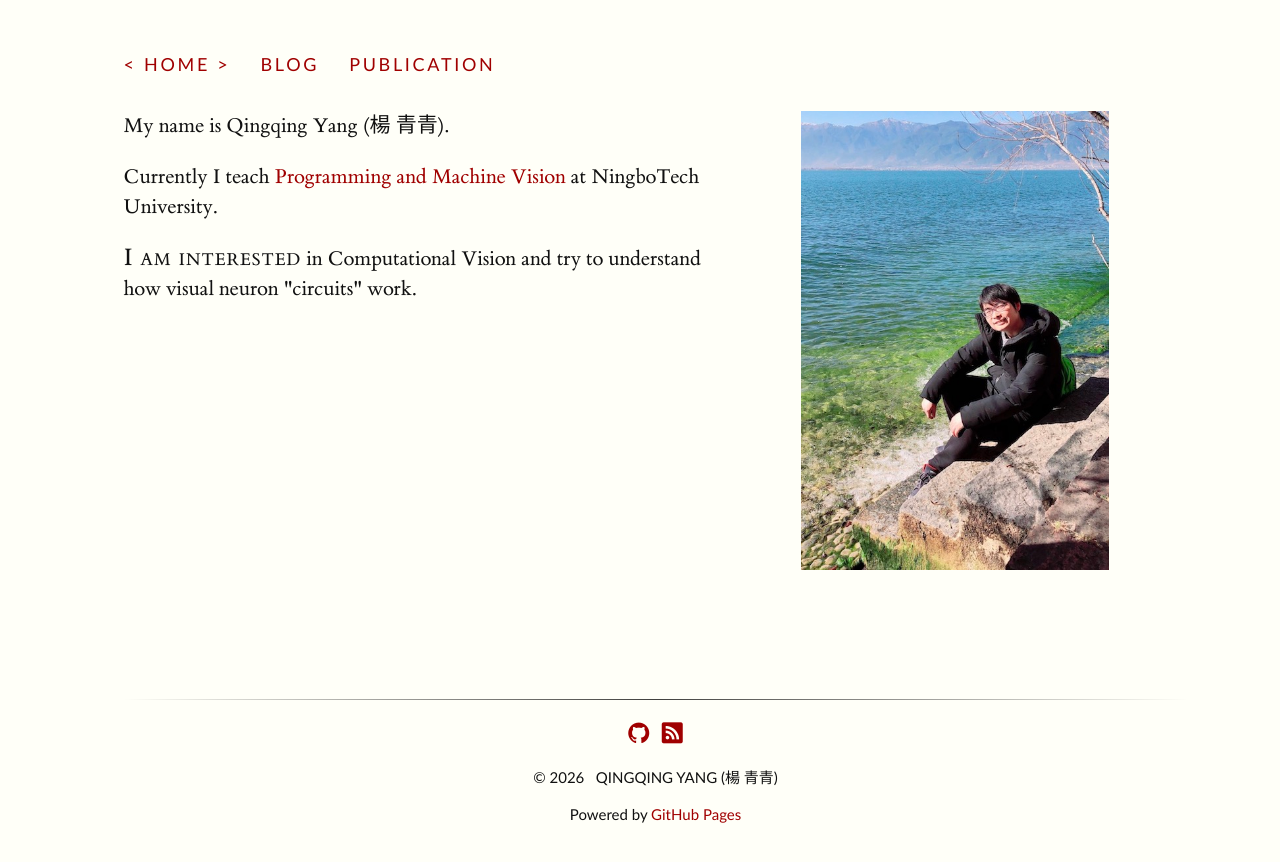
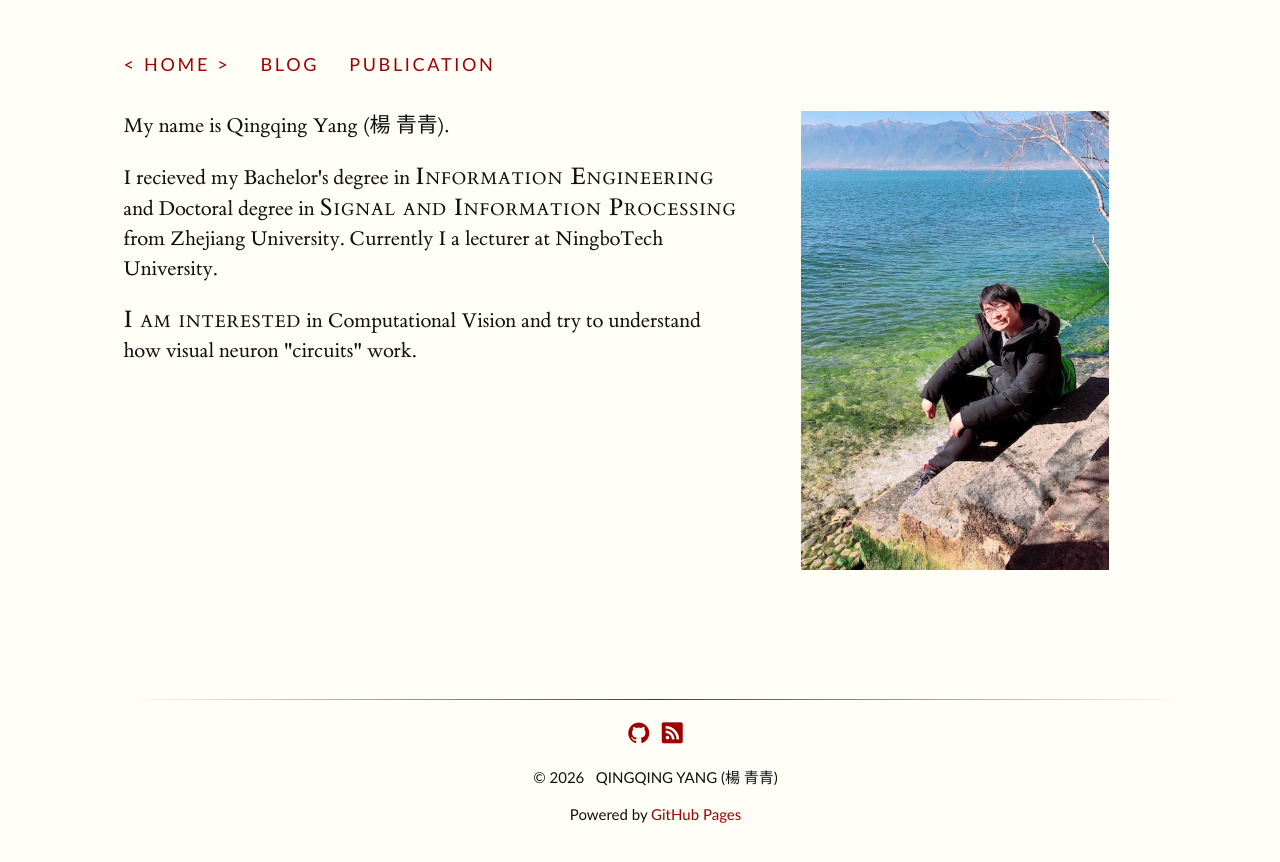
Before and after one commit to QingQYang/QingQYang.github.io, a Jekyll site: the page built from index.html, in a window 1280 px wide. Shown: the top 862 px of the page. Built offline with Jekyll 4.4.1, drawn with Linux system fonts in a browser that asks for light colours; some web fonts are replaced.

Commit message:
Revise personal information and teaching details
Updated personal introduction and academic background.

```diff
--- a/index.html
+++ b/index.html
@@ -7,8 +7,7 @@ title: Qingqing Yang (楊 青青)
 
 <p> My name is Qingqing Yang (楊 青青).</p>
 
-<p> Currently I teach <a href="//class.qqyang.org" target="_blank">Programming and
-  Machine Vision</a> at NingboTech University.
+<p> I recieved my Bachelor's degree in <span class="newthought">Information Engineering</span> and Doctoral degree in <span class="newthought">Signal and Information Processing</span> from Zhejiang University. Currently I a lecturer at NingboTech University.</p>
 
 <p> <span class="newthought">I am interested</span> in Computational Vision and try to
   understand how visual neuron "circuits" work. </p>
```
